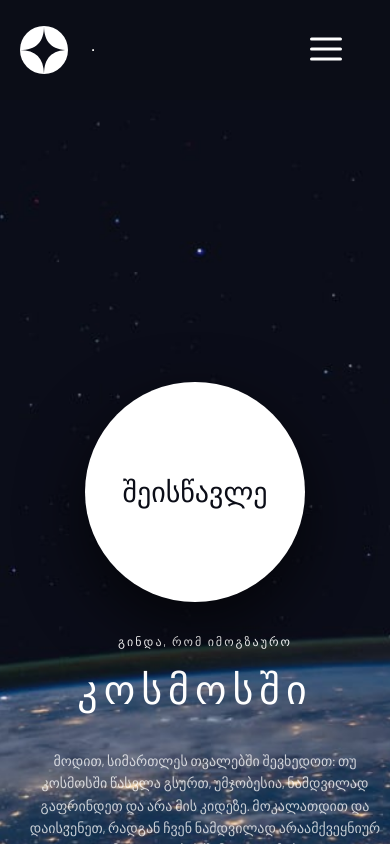
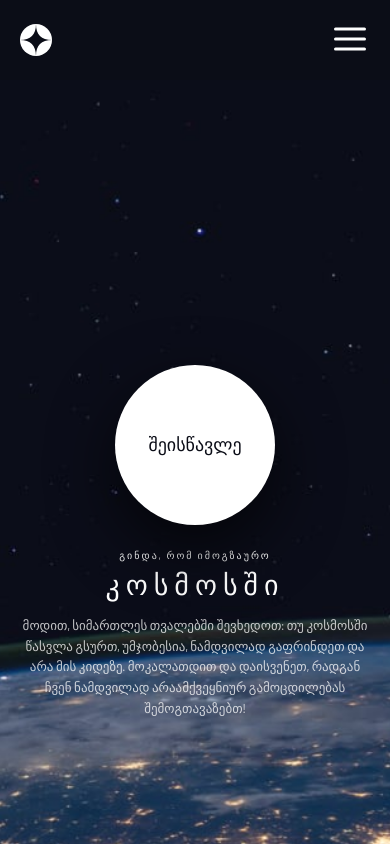
Before and after one commit to Nutsubidze423/Space-Tourism, an Angular app: page / in a window 390 px wide. Built offline with nearby package versions, Linux system fonts and the light colour scheme; a web font is replaced by a local one.

Commit message:
fixed bugs2

```diff
--- a/src/app/components/header/header.css
+++ b/src/app/components/header/header.css
@@ -108,7 +108,9 @@ h1 {
   border: 0;
   margin-left: auto;
   margin-right: 48px;
-  z-index: 50;
+  z-index: 60;
+  padding: 12px;
+  margin-right: 12px;
 }
 
 .hamburger-box {
@@ -148,20 +150,24 @@ h1 {
 .mobile-overlay {
   position: fixed;
   inset: 0;
-  background: rgba(11, 13, 23, 0.8);
+  background: rgba(11, 13, 23, 0.95);
   display: flex;
   justify-content: flex-end;
-  z-index: 40;
+  z-index: 55;
+  top: 100px;
 }
 
 .mobile-nav {
   width: 260px;
   background: transparent;
   backdrop-filter: none;
-  padding: 48px 24px;
+  padding: 32px 16px;
   display: flex;
   flex-direction: column;
-  gap: 20px;
+  gap: 16px;
+  width: 100%;
+  padding-right: 24px;
+  padding-left: 24px;
 }
 
 .mobile-nav a {
@@ -169,6 +175,11 @@ h1 {
   text-decoration: none;
   font-family: 'Barlow Condensed', sans-serif;
   letter-spacing: 2px;
+  font-size: 13px;
+  display: flex;
+  align-items: center;
+  gap: 12px;
+  padding: 8px 0;
 }
 
 @media (max-width: 1024px) {
@@ -193,16 +204,23 @@ h1 {
     top: 50%;
     transform: translateY(-50%);
   }
+  #left img {
+    width: 32px;
+    height: auto;
+  }
+  #left hr {
+    display: none;
+  }
   .header {
-    height: 100px;
+    height: 80px;
   }
   a {
-    font-size: 14px;
+    font-size: 12px;
   }
   .index {
+    font-size: 10px;
+  }
+  h1 {
     font-size: 12px;
   }
-  h1 {
-    font-size: 14px;
-  }
 }
--- a/src/app/pages/contact/contact.css
+++ b/src/app/pages/contact/contact.css
@@ -76,21 +76,33 @@ main.contact-hero {
 }
 
 @media (max-width: 767px) {
+  main.contact-hero {
+    padding-top: 80px;
+  }
+  .hero-inner {
+    flex-direction: column;
+    padding: 0 16px;
+    gap: 24px;
+  }
+  .hero-copy {
+    margin: 0;
+  }
   .hero-title {
-    font-size: 40px;
+    font-size: 28px;
   }
   .hero-desc {
-    font-size: 14px;
+    font-size: 13px;
   }
   .eyebrow {
-    font-size: 12px;
+    font-size: 10px;
   }
   .form-group label {
-    font-size: 12px;
+    font-size: 11px;
   }
   .form-group input,
   .form-group textarea {
-    font-size: 14px;
+    font-size: 13px;
+    padding: 10px 12px;
   }
 }
 
--- a/src/app/pages/crew/crew.css
+++ b/src/app/pages/crew/crew.css
@@ -75,41 +75,47 @@ main.crew-hero {
     background-image: url('/assets/assets/crew/background-crew-mobile.jpg');
     background-position: center center;
     background-size: cover;
+    padding-top: 80px;
   }
   .hero-inner {
     flex-direction: column;
     text-align: center;
+    padding: 24px 16px;
+    gap: 16px;
   }
   .crew-list {
     flex-direction: column;
-    gap: 24px;
+    gap: 16px;
     margin-left: 0;
   }
   .crew-list img {
-    width: 200px;
+    width: 160px;
   }
   .crew-photo img {
-    width: 200px !important;
+    width: 160px !important;
     height: auto !important;
     object-fit: contain;
   }
   .crew-header {
-    padding: 24px 0;
+    padding: 16px 0;
+  }
+  .crew-header .eyebrow {
+    font-size: 10px;
   }
   .eyebrow {
+    font-size: 10px;
+  }
+  .hero-title {
+    font-size: 28px;
+  }
+  .crew-role {
     font-size: 12px;
   }
-  .hero-title {
-    font-size: 36px;
-  }
-  .crew-role {
-    font-size: 13px;
-  }
   .crew-name {
-    font-size: 36px;
+    font-size: 28px;
   }
   .hero-desc {
-    font-size: 14px;
+    font-size: 13px;
   }
 }
 
--- a/src/app/pages/destination/destination.css
+++ b/src/app/pages/destination/destination.css
@@ -104,30 +104,40 @@ main.destination-hero {
     background-image: url('/assets/assets/destination/background-destination-mobile.jpg');
     background-position: center center;
     background-size: cover;
+    padding-top: 80px;
   }
   .hero-inner {
     flex-direction: column;
     text-align: center;
+    padding: 0 16px;
+    gap: 24px;
+  }
+  .hero-copy {
+    margin: 0;
   }
   .dest-image img {
-    width: 180px;
-    margin: 24px auto 0 auto;
+    width: 150px;
+    margin: 12px auto 0 auto;
   }
   .dest-list-top {
     justify-content: center;
+    gap: 12px;
+    margin-bottom: 16px;
   }
   .eyebrow {
-    font-size: 12px;
+    font-size: 10px;
+    margin-bottom: 8px;
   }
   .hero-title {
-    font-size: 40px;
+    font-size: 28px;
+    margin: 0 0 12px 0;
   }
   .hero-desc {
-    font-size: 14px;
+    font-size: 13px;
   }
   .dest-item {
-    font-size: 13px;
-    padding: 10px 14px;
+    font-size: 12px;
+    padding: 8px 12px;
   }
 }
 
--- a/src/app/pages/home/home.css
+++ b/src/app/pages/home/home.css
@@ -154,29 +154,36 @@ padding-bottom: 40px;
 @media (max-width: 767px) {
   .hero-inner {
     flex-direction: column-reverse;
-    gap: 32px;
+    gap: 24px;
     align-items: center;
+    margin-top: 80px;
+    padding: 0 16px;
   }
   .hero-cta {
     width: auto;
   }
   .hero-title {
-    font-size: 40px;
+    font-size: 28px;
     text-align: center;
+    padding-bottom: 16px;
   }
   .hero-copy {
     text-align: center;
   }
   .eyebrow {
-    font-size: 12px;
+    font-size: 10px;
+    margin-bottom: 12px;
+    margin-left: 0;
   }
   .hero-desc {
-    font-size: 14px;
+    font-size: 13px;
+    margin-left: 0;
+    max-width: 100%;
   }
   .explore {
-    font-size: 28px;
-    width: 220px;
-    height: 220px;
+    font-size: 18px;
+    width: 160px;
+    height: 160px;
     transform: translateX(0);
   }
 }
--- a/src/app/pages/tech/tech.css
+++ b/src/app/pages/tech/tech.css
@@ -44,25 +44,34 @@ main.tech-hero {
     background-image: url('/assets/assets/technology/background-technology-mobile.jpg');
     background-position: center center;
     background-size: cover;
+    padding-top: 80px;
   }
   .hero-inner {
     flex-direction: column;
     text-align: center;
+    padding: 0 16px;
+    gap: 16px;
   }
   .tech-media img {
-    width: 300px;
+    width: 240px;
   }
   .tech-controls {
     justify-content: center;
+    gap: 10px;
+  }
+  .tech-controls button {
+    width: 40px;
+    height: 40px;
+    font-size: 12px;
   }
   .eyebrow {
-    font-size: 12px;
+    font-size: 10px;
   }
   .hero-title {
-    font-size: 40px;
+    font-size: 28px;
   }
   .hero-desc {
-    font-size: 14px;
+    font-size: 13px;
   }
 }
 
--- a/src/styles.css
+++ b/src/styles.css
@@ -94,8 +94,8 @@ body {
 
 @media (max-width: 767px) {
   :root {
-    --eyebrow-size: 12px;
-    --hero-desc-size: 15px;
+    --eyebrow-size: 10px;
+    --hero-desc-size: 13px;
   }
 }
 
```
